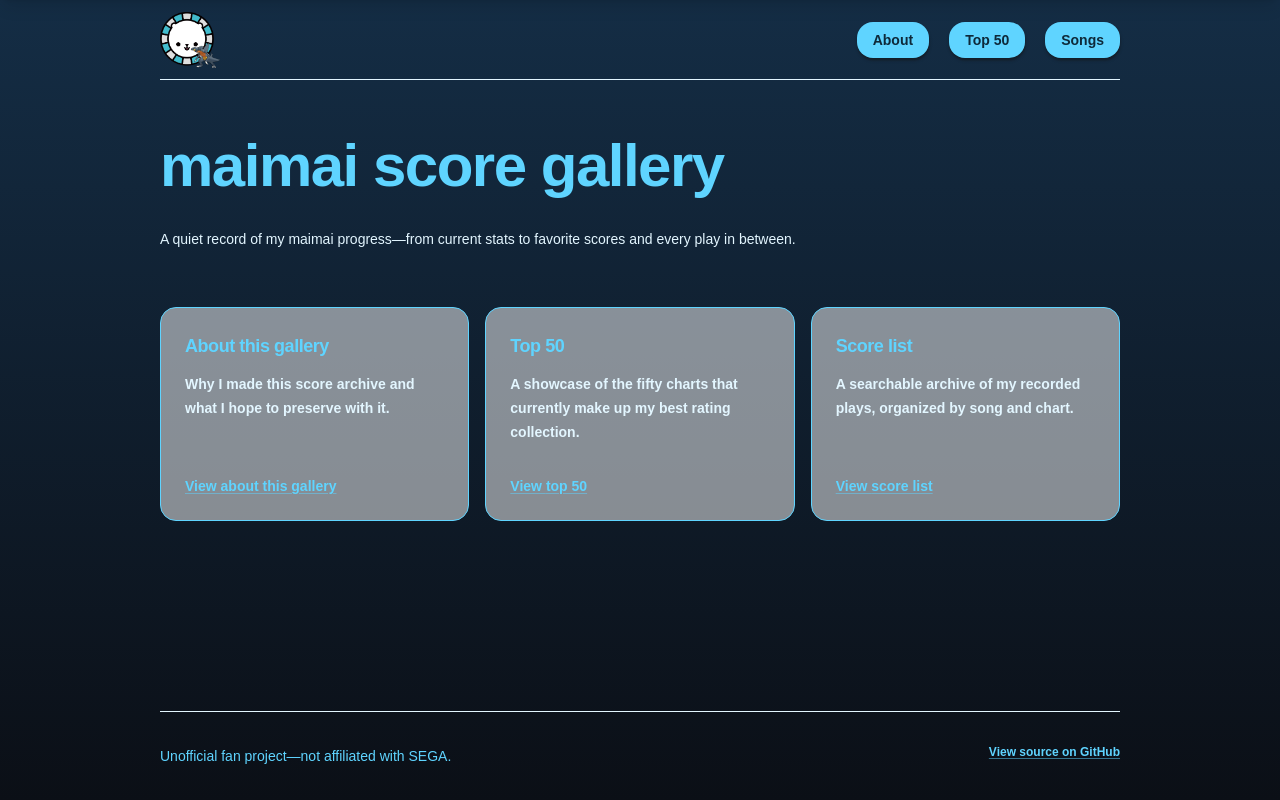
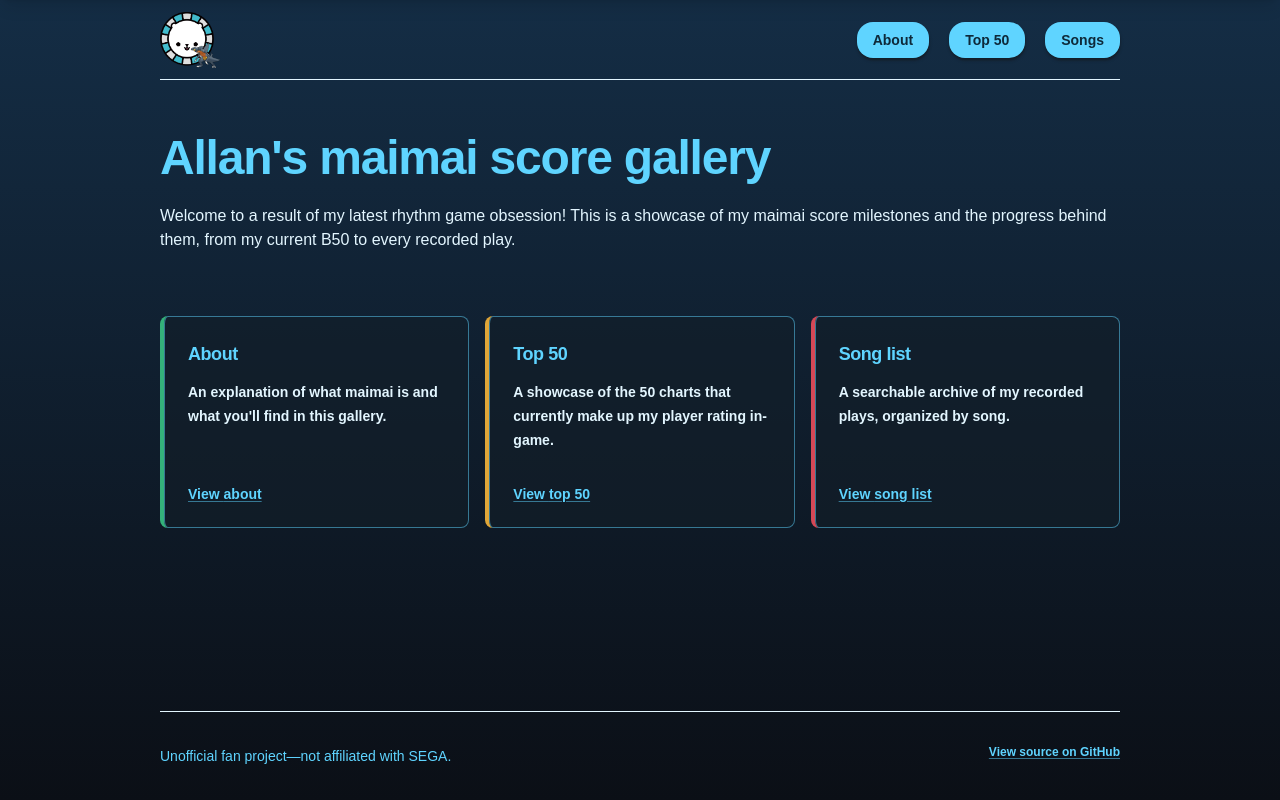
Before and after one commit to AllanSunny/maimai-score-gallery, a React (Vite) app: page / in a window 1280 px wide. Built offline with nearby package versions, Linux system fonts and the light colour scheme; no server answers; a web font is replaced by a local one.

Commit message:
Update home page

```diff
--- a/src/components/ui/NavigationCard.tsx
+++ b/src/components/ui/NavigationCard.tsx
@@ -2,13 +2,14 @@
   href: string;
   title: string;
   description: string;
+  accentClassName: string;
 }
 
-export function NavigationCard({ href, title, description }: NavigationCardProps) {
+export function NavigationCard({ href, title, description, accentClassName }: NavigationCardProps) {
   return (
     <a
       href={href}
-      className="group flex min-h-48 flex-col justify-between rounded-2xl border border-line bg-white/50 p-6 no-underline transition hover:-translate-y-0.5 hover:border-muted/50 hover:bg-white"
+      className={`group flex min-h-48 flex-col justify-between rounded-lg border-l-4 ${accentClassName} bg-darkest/60 p-6 no-underline ring-1 ring-inset ring-primary/50 transition duration-150 hover:-translate-y-0.5 hover:bg-dark/80 hover:ring-primary/70 hover:shadow-[0_2px_6px_var(--color-darkest)] focus-visible:-translate-y-0.5 focus-visible:outline-2 focus-visible:outline-offset-2 focus-visible:outline-primary`}
     >
       <div>
         <h2 className="text-lg font-semibold tracking-tight">{title}</h2>
--- a/src/pages/HomePage.tsx
+++ b/src/pages/HomePage.tsx
@@ -4,32 +4,36 @@
 const destinations = [
   {
     href: appHref("/about"),
-    title: "About this gallery",
-    description: "Why I made this score archive and what I hope to preserve with it.",
+    title: "About",
+    description: "An explanation of what maimai is and what you'll find in this gallery.",
+    accentClassName: "border-basic",
   },
   {
     href: appHref("/top-50"),
     title: "Top 50",
-    description: "A showcase of the fifty charts that currently make up my best rating collection.",
+    description: "A showcase of the 50 charts that currently make up my player rating in-game.",
+    accentClassName: "border-advanced",
   },
   {
     href: appHref("/scores"),
-    title: "Score list",
-    description: "A searchable archive of my recorded plays, organized by song and chart.",
+    title: "Song list",
+    description: "A searchable archive of my recorded plays, organized by song.",
+    accentClassName: "border-expert",
   },
 ];
 
 export function HomePage() {
   return (
     <div>
-      <section className="max-w-2xl">
-        <h1 className="text-5xl font-semibold leading-tight tracking-tight sm:text-6xl">maimai score gallery</h1>
-        <p className="mt-6 text-lightest">
-          A quiet record of my maimai progress—from current stats to favorite scores and every play in between.
+      <section className="">
+        <h1 className="text-4xl font-semibold leading-tight tracking-tight sm:text-5xl">Allan's maimai score gallery</h1>
+        <p className="mt-4 text-base text-lightest">
+          Welcome to a result of my latest rhythm game obsession! This is a showcase of my maimai score milestones and the progress behind them,
+          from my current B50 to every recorded play.
         </p>
       </section>
 
-      <section aria-label="Explore the gallery" className="mt-14 grid gap-4 md:grid-cols-3">
+      <section aria-label="Explore the gallery" className="mt-16 grid gap-4 md:grid-cols-3">
         {destinations.map((destination) => <NavigationCard key={destination.href} {...destination} />)}
       </section>
     </div>
```
